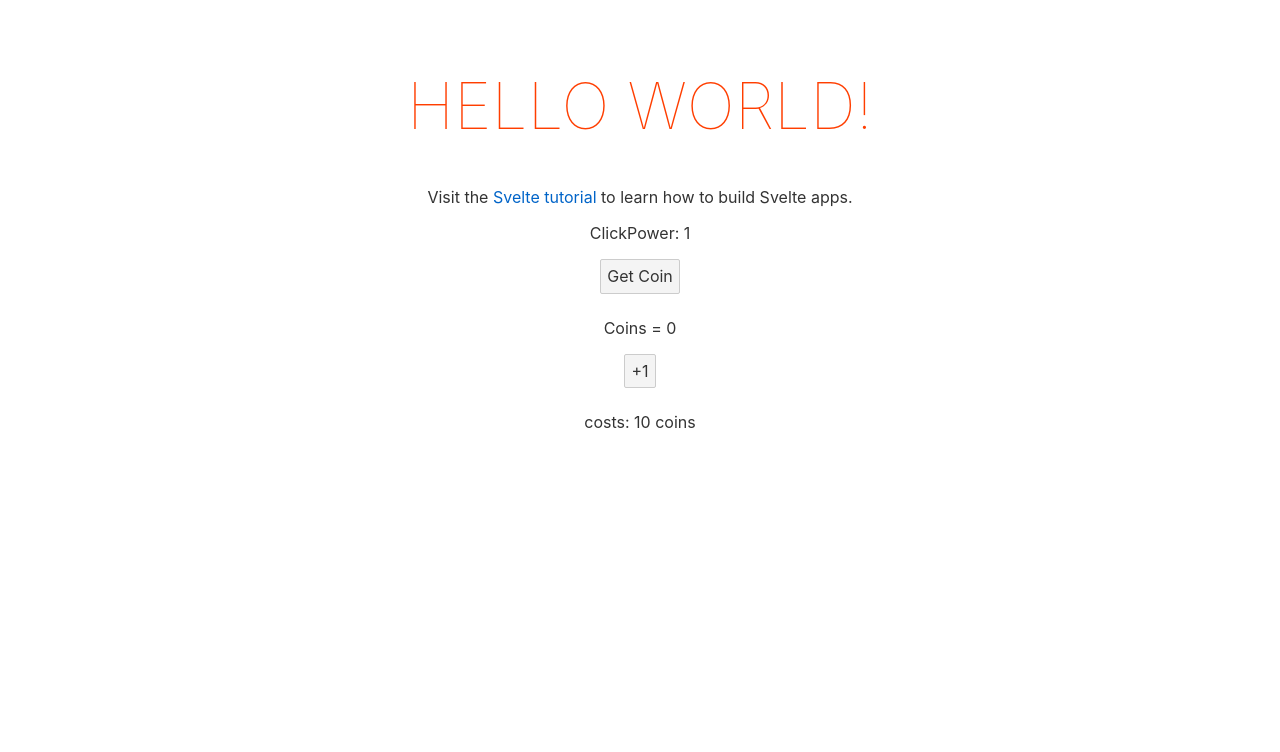
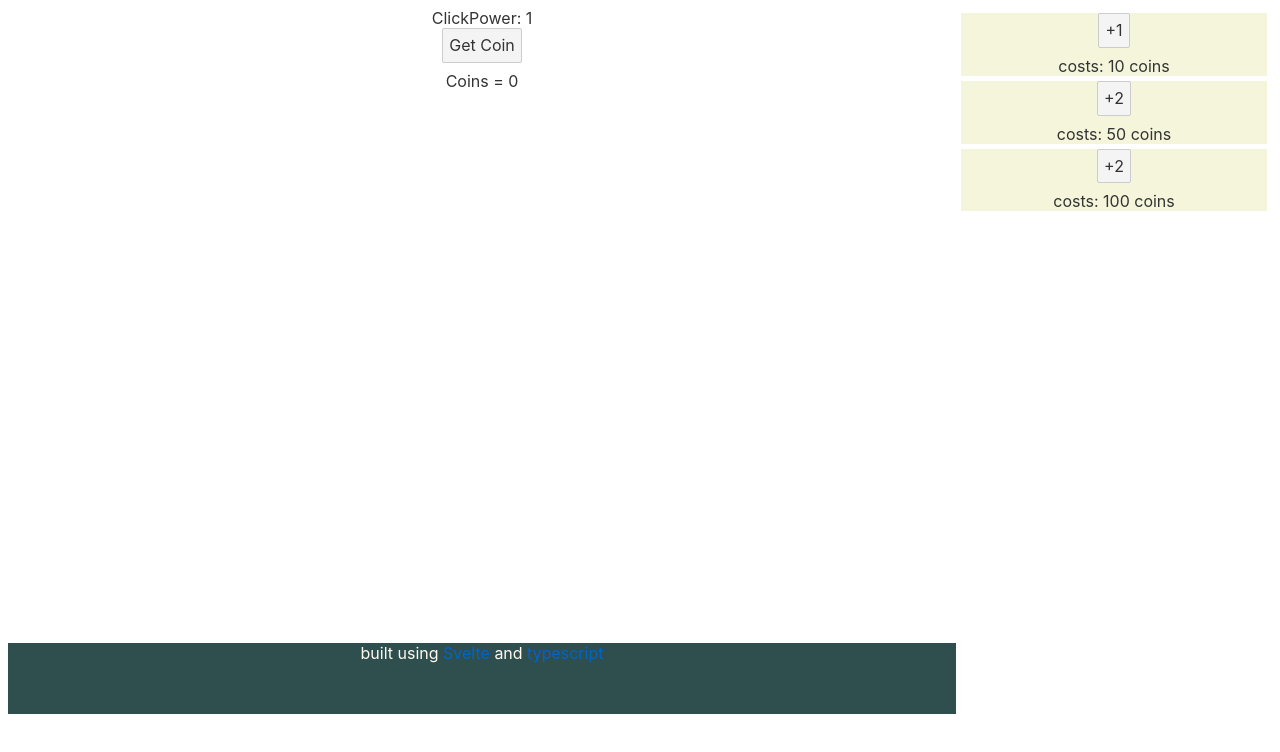
Before and after one commit to Ar1ad-zz/SvelteClicker, a Svelte app: page / in a window 1280 px wide. Shown: the top 752 px of the page. Built offline with nearby package versions, Linux system fonts and the light colour scheme.

Commit message:
timed functions and more upgrades
I've added timed functions so that there's a framework for getting coins/s and added more test upgrades

```diff
--- a/src/App.svelte
+++ b/src/App.svelte
@@ -1,11 +1,26 @@
 <script lang="ts">
-	export let name: string;
 	let coin = 0;
 	let clickpower = 1;
+	let CoinPS = 0;
+
+	var timer = setInterval(_GiveCPS, 1000)
 
 	let upgrades1 = 0
+	let upgrades2 = 0
 
 	let Cost_upgrade1 = 10;
+	let Cost_upgrade2 = 50;
+
+	let psupgrades1 = 0
+
+	let Cost_psupgrade1 = 100;
+
+
+
+	function _GiveCPS(){
+		coin += CoinPS
+	}
+
 	function _CoinClicked(){
 		coin += clickpower
 	}
@@ -19,7 +34,23 @@
 			clickpower += 1
 			upgrades1 += 1
 			coin -= Cost_upgrade1
-			Cost_upgrade1 = 10 * Math.round(Math.pow((upgrades1 * 1.5), 2)) + 10
+			Cost_upgrade1 = Math.round(Math.pow((upgrades1), 2) * upgrades1) + 10
+		}
+	}
+	function _Upgrade2(){
+		if(_Buyable(Cost_upgrade2)){
+			clickpower += 2
+			upgrades2 += 1
+			coin -= Cost_upgrade2
+			Cost_upgrade2 = 10 * Math.round(Math.pow((upgrades2 * 2), 2) * upgrades2) + 50
+		}
+	}
+	function _PsUpgrade1(){
+		if(_Buyable(Cost_psupgrade1)){
+			CoinPS += 1
+			psupgrades1 += 1
+			coin -= Cost_psupgrade1
+			Cost_psupgrade1 = 10 * Math.round(Math.pow((psupgrades1 * 2), 2) * psupgrades1) + 100
 		}
 	}
 </script>
@@ -28,37 +59,50 @@
 	<title>Svelte-Clicker</title>
 </svelte:head>
 
+
 <main>
-	<div>
-		<h1>Hello {name}!</h1>
-		<p>Visit the <a href="https://svelte.dev/tutorial">Svelte tutorial</a> to learn how to build Svelte apps.</p>
-	</div>
-	<div>
-		<p>ClickPower: {clickpower}</p>
-		<button on:click="{_CoinClicked}">Get Coin</button>
-	</div>
-	<div>
+	<div class="grid-container-Main">
+		<div>
+			<p>ClickPower: {clickpower}</p>
+			<button on:click="{_CoinClicked}">Get Coin</button>
+		</div>
 		<p>Coins = {coin}</p>
 	</div>
-	<div>
-		<button on:click="{_Upgrade1}">+1</button>
-		<p>costs: {Cost_upgrade1} coins</p>
+
+	<div class="grid-container-Upgrades">
+		<div class="upgradeButtons">
+			<button on:click="{_Upgrade1}">+1</button>
+			<p class="upgradeCost">costs: {Cost_upgrade1} coins</p>
+		</div>
+		<div class="upgradeButtons">
+			<button on:click="{_Upgrade2}">+2</button>
+			<p class="upgradeCost">costs: {Cost_upgrade2} coins</p>
+		</div>
+		<div class="upgradeButtons">
+			<button on:click="{_PsUpgrade1}">+2</button>
+			<p class="upgradeCost">costs: {Cost_psupgrade1} coins</p>
+		</div>
 	</div>
+
+	<footer>
+		<p>built using <a href="https://svelte.dev">Svelte</a> and <a href="https://www.typescriptlang.org/">typescript</a></p>
+	</footer>
 </main>
+
 
 <style>
 	main {
 		text-align: center;
-		padding: 1em;
 		max-width: 240px;
 		margin: 0 auto;
+		height: 90%;
+		display: grid;
+		grid-template-columns: [ClickAreaStart]3fr [ClickAreaEnd UpgradeAreaStart] 1fr [UpgradeAreaEnd];
+		grid-template-rows: [GameAreaStart] 9fr [GameAreaEnd FooterStart] 1fr [FooterEnd] ;
 	}
 
-	h1 {
-		color: #ff3e00;
-		text-transform: uppercase;
-		font-size: 4em;
-		font-weight: 100;
+	p {
+		margin: inherit;
 	}
 
 	@media (min-width: 640px) {
@@ -66,4 +110,35 @@
 			max-width: none;
 		}
 	}
+
+	.grid-container-Main{
+		grid-column-start: ClickAreaStart;
+		grid-column-end: ClickAreaEnd;
+		grid-row-start: GameAreaStart;
+		grid-row-end: GameAreaEnd;
+	}
+
+	.grid-container-Upgrades{
+		grid-column-start: UpgradeAreaStart;
+		grid-column-end: UpgradeAreaEnd;
+		grid-row-start: GameAreaStart;
+		grid-row-end: GameAreaEnd;
+
+	}
+
+	.upgradeCost{
+		margin: 0px;
+	}
+
+	.upgradeButtons {
+		margin: 5px;
+		background-color: beige;
+	}
+
+	footer{
+		grid-row-start: FooterStart;
+		grid-row-end: FooterEnd;
+		background-color: darkslategray;
+		color:floralwhite;
+	}
 </style>
--- a/src/main.ts
+++ b/src/main.ts
@@ -3,7 +3,7 @@ import App from './App.svelte';
 const app = new App({
 	target: document.body,
 	props: {
-		name: 'world'
+
 	}
 });
 
```
